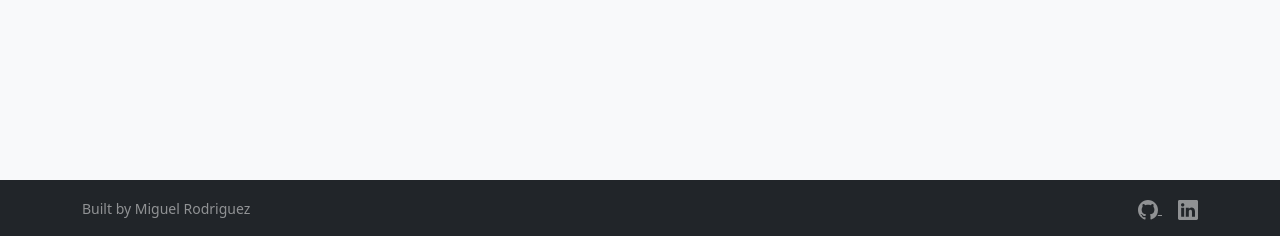
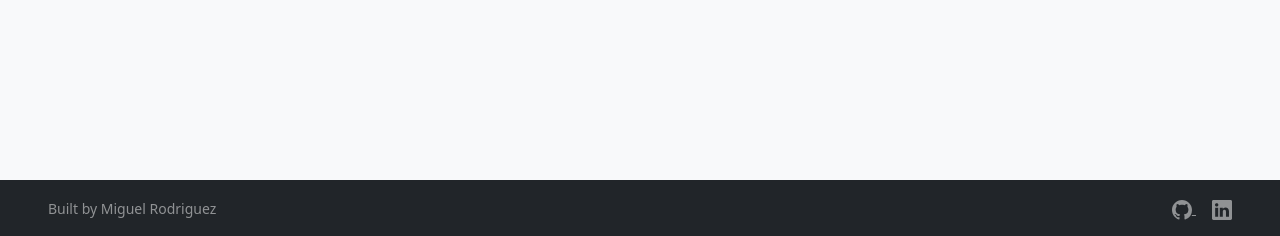
Before and after one commit to mrodrigue3425/FinanceWebsite, a Flask app: page / in a window 1280 px wide. Shown: the part 564-800 px from the top of the page. Run offline with Flask 3, Linux system fonts and the light colour scheme.

Commit message:
fix(dashboard): adjust footer padding to expand appropriately

```diff
--- a/templates/base.html
+++ b/templates/base.html
@@ -63,7 +63,7 @@
     </main>
 
     <footer class="bg-dark text-white text-center mt-auto py-3">
-        <div class="container d-flex justify-content-between align-items-center">
+        <div class="container-fluid d-flex justify-content-between align-items-center px-5">
             <!-- Attribution & Data Source -->
             <small class="text-white-50">
                 Built by Miguel Rodriguez
```
